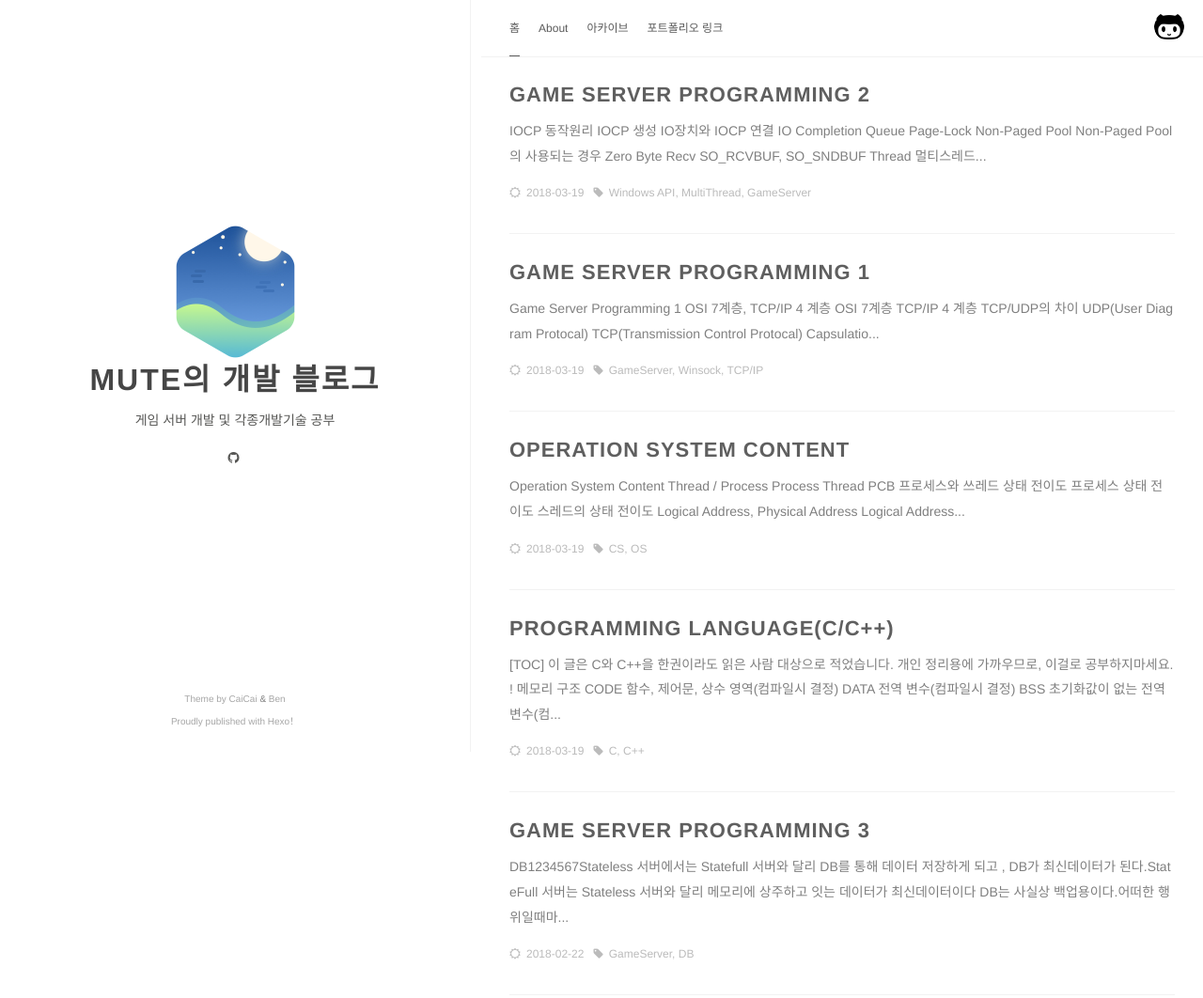
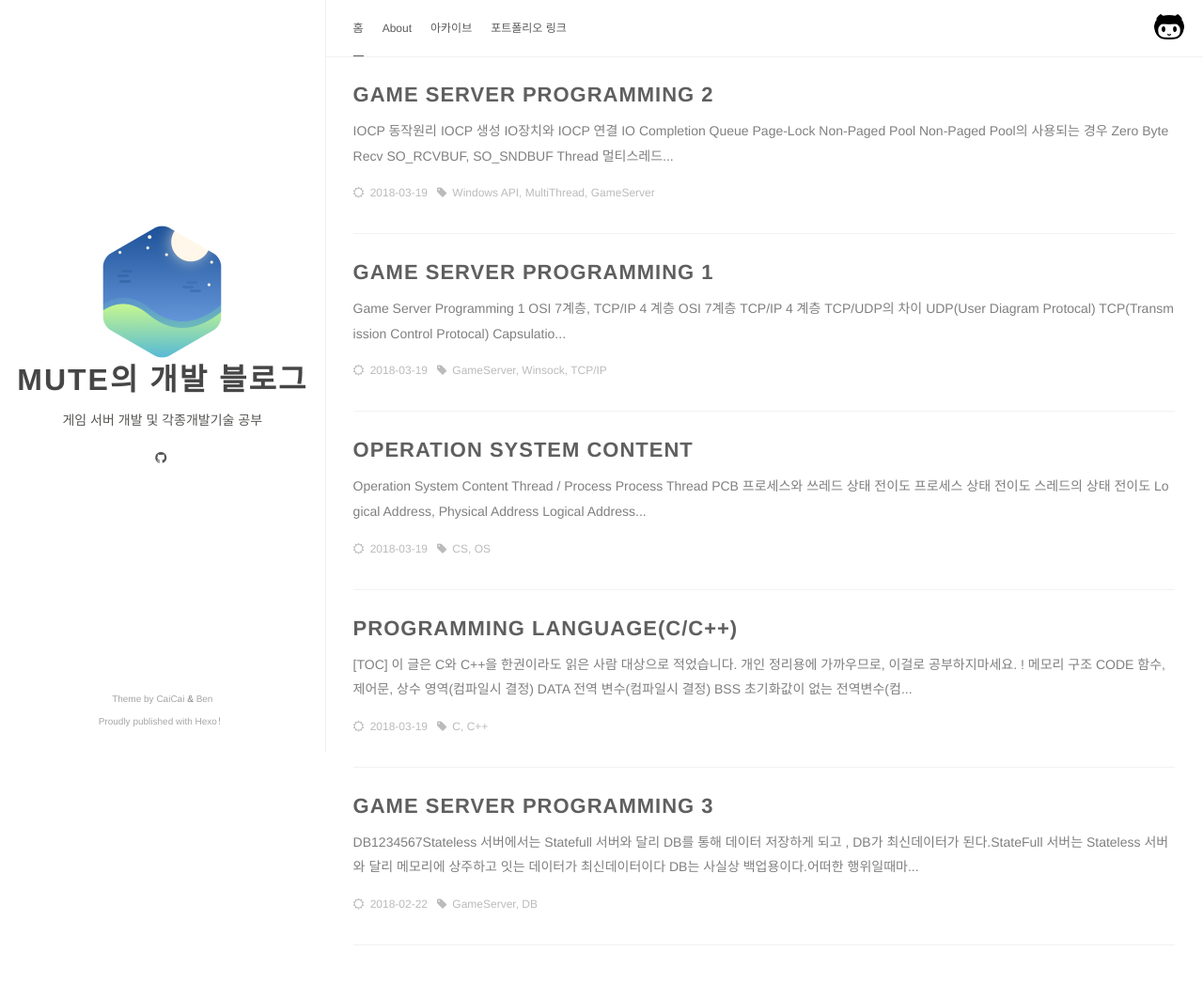
Before and after one commit to MutesK/MutesK.github.io, a plain HTML site: page index.html in a window 1280 px wide. Shown: the top 1062 px of the page at 94% size. Drawn offline with Linux system fonts and the light colour scheme.

Commit message:
Site updated: 2018-03-19 20:35:03

```diff
--- a/css/style.css
+++ b/css/style.css
@@ -111,12 +111,12 @@ a:hover, a:active {
 .content {
   height: auto;
   float: right;
-  width: 60%;
+  width: 73%;
   margin-top: 60px;
 }
 
 .page-top {
-  width: 60%;
+  width: 73%;
   position: fixed;
   right: 0;
   z-index: 3;
@@ -170,7 +170,7 @@ a:hover, a:active {
 }
 
 .sidebar {
-  width: 500px;
+  width: 27%;
   -webkit-background-size: cover;
   background-size: cover;
   background-color: #fff;
```
